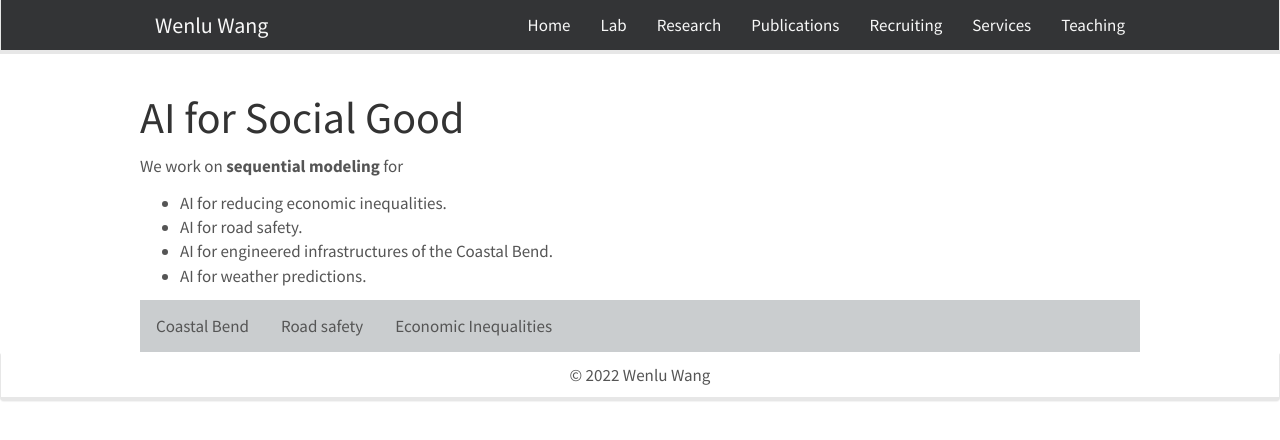
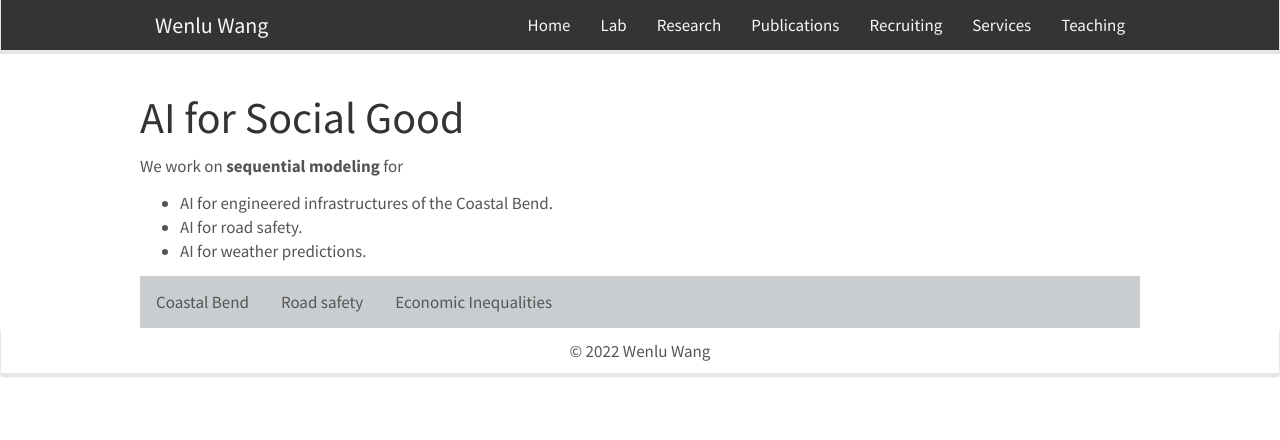
Before and after one commit to WENLU-W/WENLU-W.github.io, a Jekyll site: the page built from docs/_posts/2022-03-01-social.md, in a window 1280 px wide. Shown: the top 440 px of the page. Built offline with Jekyll 4.4.1, drawn with Linux system fonts in a browser that asks for light colours; nearby versions of some CDN libraries.

Commit message:
Update 2022-03-01-social.md

```diff
--- a/docs/_posts/2022-03-01-social.md
+++ b/docs/_posts/2022-03-01-social.md
@@ -8,11 +8,9 @@ categories: Project
 
 We work on **sequential modeling** for
 
-- AI for reducing economic inequalities.
+- AI for engineered infrastructures of the Coastal Bend.
 - AI for road safety.
-- AI for engineered infrastructures of the Coastal Bend.
 - AI for weather predictions.
-
 
 
 <!--
```
